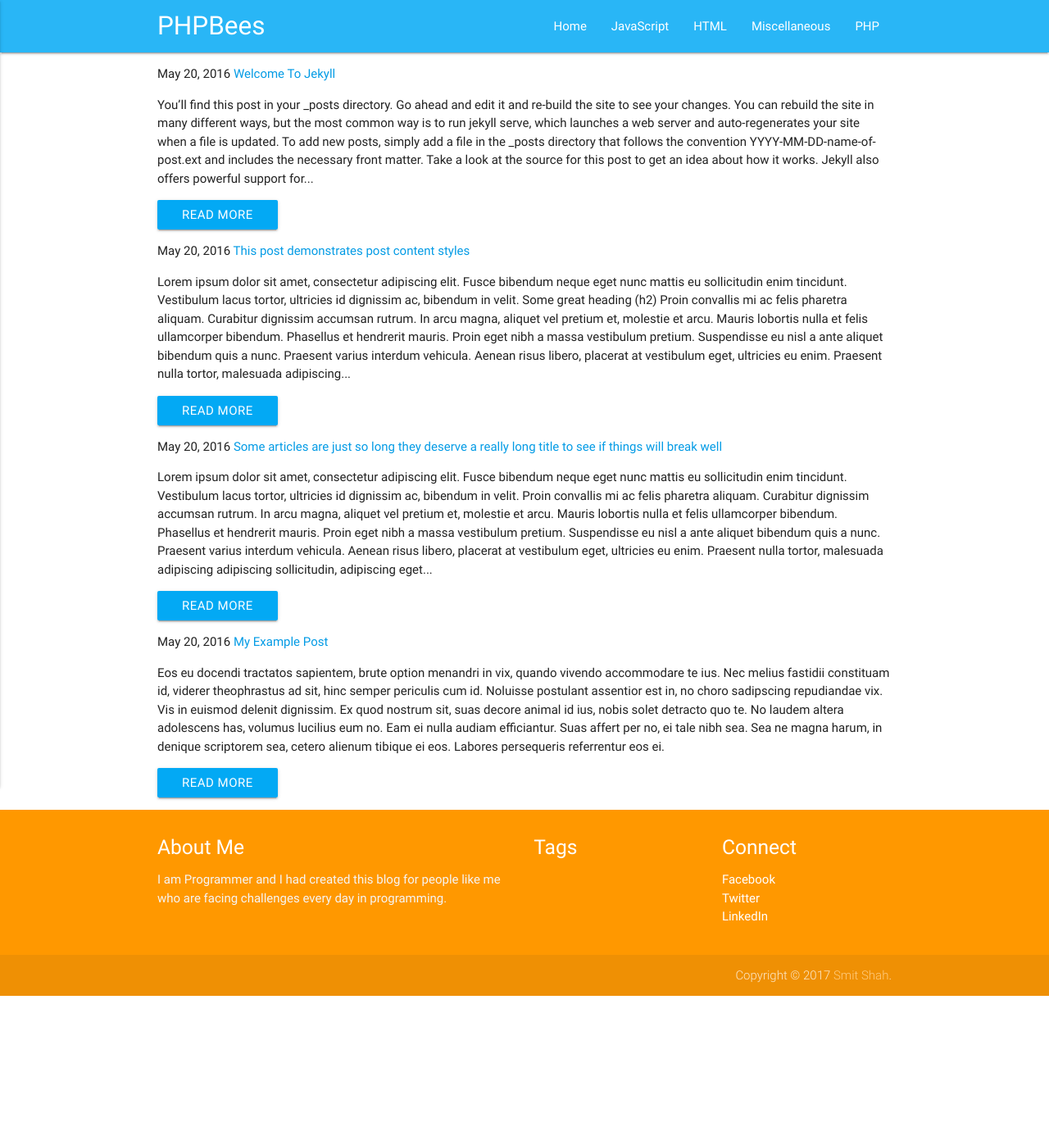
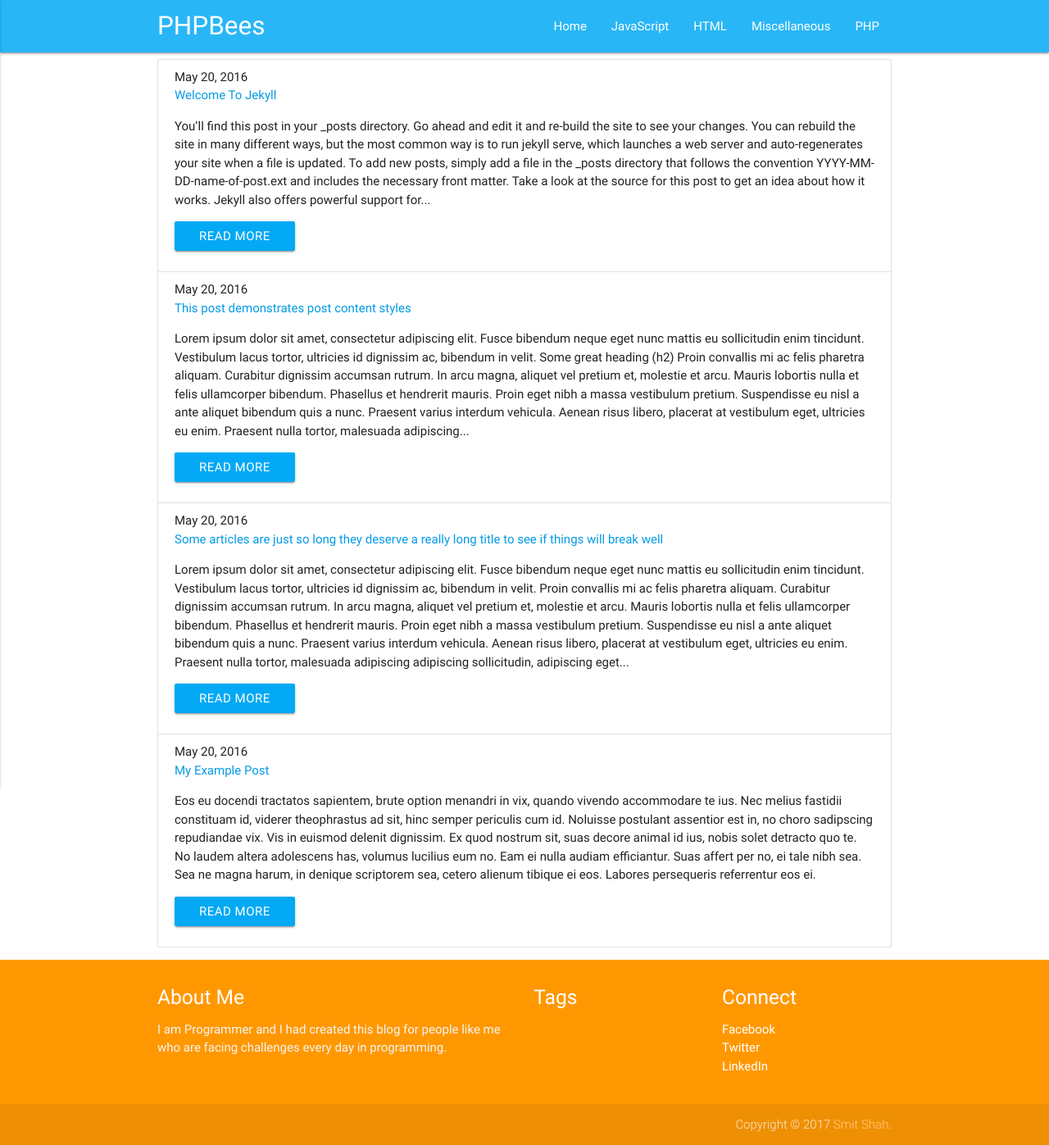
Before and after one commit to smitshah81/phpbees.com, a Jekyll site: the page built from JavaScript.md, in a window 1280 px wide. Shown: the whole page at 82% size. Built offline with Jekyll 4.4.1, drawn with Linux system fonts in a browser that asks for light colours; before the commit the page ends 1215 px from its top, so only the background shows below that.

Commit message:
Updated Java Script

```diff
--- a/JavaScript.md
+++ b/JavaScript.md
@@ -7,7 +7,7 @@ layout: page
 
 {% for tag in site.categories %}
 {% if tag[0] == "test" %}
-  <ul >
+  <ul class="collection">
     {% assign pages_list = tag[1] %}
     {% for post in pages_list %}
       {% if post.title != null %}
@@ -18,8 +18,8 @@ layout: page
 
 
 
-{% assign date_format = site.minima.date_format | default: "%-d %b %Y" %}
-<time datetime="{{ post.date | date: date_format }}" itemprop="datePublished">{{ post.date | date: "%B %d, %Y" }}</time>
+{% assign date_format = site.minima.date_format | default: "%-d %b %Y" %}<div>
+<time datetime="{{ post.date | date: date_format }}" itemprop="datePublished">{{ post.date | date: "%B %d, %Y" }}</time></div>
 <span class="title">
 <a class="post-link" href="{{ site.url }}{{ post.url }}">{{ post.title | escape }}</a>
 </span>
```
